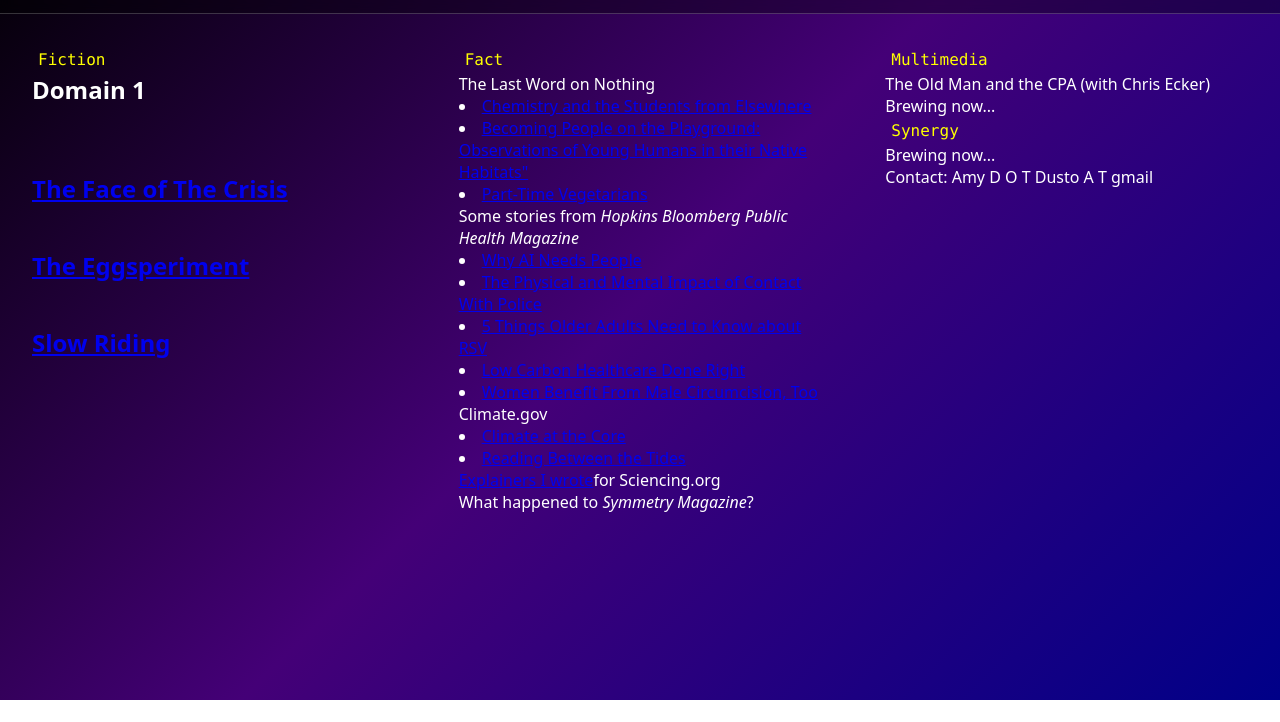
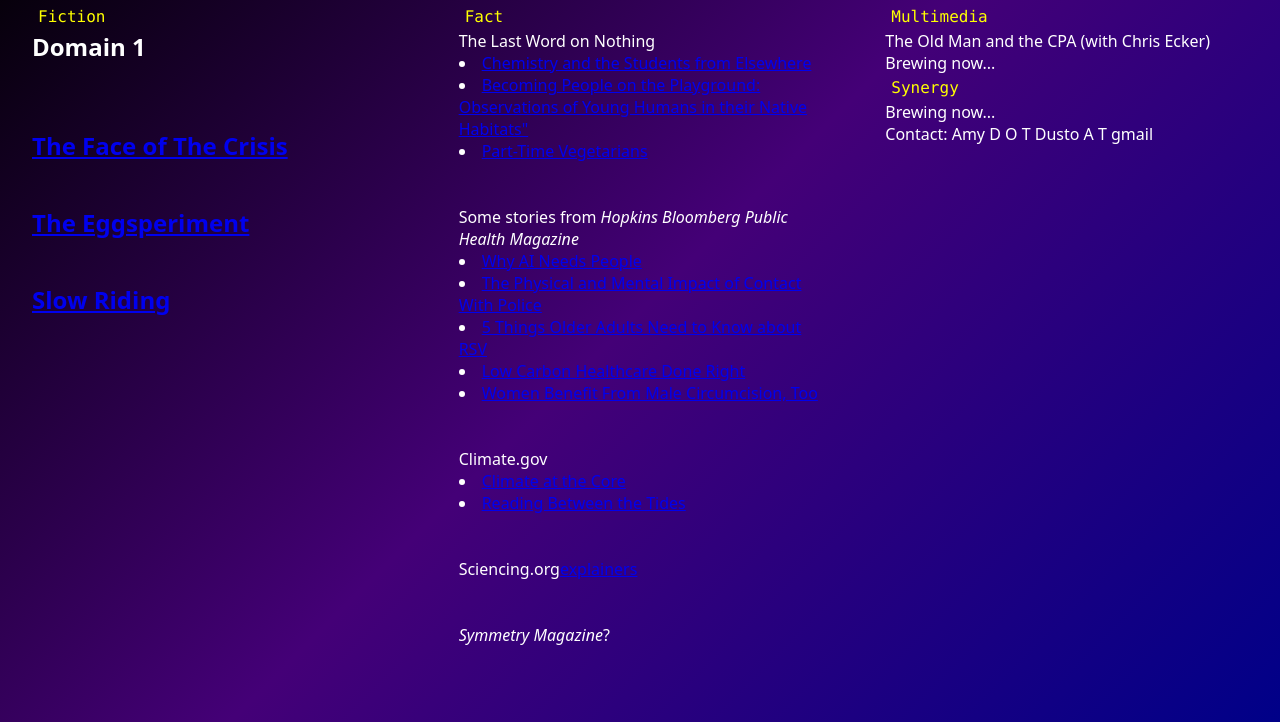
Before and after one commit to slacker525600/amarty.github.io, a plain HTML site: page docs/index.html in a window 1280 px wide. Shown: the part 100-822 px from the top of the page. Before the commit the page ends 800 px from the top, so only its background shows below. Drawn offline with Linux system fonts and the light colour scheme.

Commit message:
Fix HTML formatting and structure in index.html
Added line breaks for better formatting and corrected HTML structure.

```diff
--- a/docs/index.html
+++ b/docs/index.html
@@ -36,8 +36,8 @@
       <p>The Last Word on Nothing</p>
       <li><a href="https://lastwordonnothing.com/2026/04/29/guest-post-chemistry-the-students-from-elsewhere/">Chemistry and the Students from Elsewhere</a></li>
             <li><a href="https://lastwordonnothing.com/2021/06/25/guest-post-becoming-people-on-the-playground-observations-of-young-humans-in-their-native-habitats/">Becoming People on the Playground: Observations of Young Humans in their Native Habitats"</a></li>
-      <li><a href="https://lastwordonnothing.com/2021/04/19/guest-post-part-time-vegetarians/"</a>Part-Time Vegetarians</a></li>
-
+      <li><a href="https://lastwordonnothing.com/2021/04/19/guest-post-part-time-vegetarians/"</a>Part-Time Vegetarians</a></li><br>
+    </br>
       <p>Some stories from <i>Hopkins Bloomberg Public Health Magazine</i></p>
       <li><a href="https://magazine.publichealth.jhu.edu/2023/why-ai-needs-people">Why AI Needs People</a></li>
       <li><a href="https://magazine.publichealth.jhu.edu/2022/physical-and-mental-impact-contact-police">The Physical and Mental Impact of Contact With Police
@@ -45,13 +45,17 @@
       <li><a href="https://magazine.publichealth.jhu.edu/2023/5-things-older-adults-need-know-about-rsv">5 Things Older Adults Need to Know about RSV</a></li>
       <li><a href="https://magazine.publichealth.jhu.edu/2022/low-carbon-health-care-done-right">Low Carbon Healthcare Done Right</a></li>
       <li><a href="https://magazine.publichealth.jhu.edu/2011/women-benefit-from-male-circumcision-too">Women Benefit From Male Circumcision, Too
-      </a></li>
+      </a></li><br>
+    </br>
      <p>Climate.gov
        <li><a href="https://www.climate.gov/news-features/climate-tech/climate-core-how-scientists-study-ice-cores-reveal-earths-climate">Climate at the Core</li>
       <li><a href="https://www.climate.gov/news-features/climate-tech/reading-between-tides-200-years-measuring-global-sea-level">Reading Between the Tides</a></li>
-    </p>
-      <p><a href="https://www.sciencing.com/author/amy-dusto/">Explainers I wrote</a>for Sciencing.org</p>
-      <p>What happened to <i>Symmetry Magazine</i>?</p>
+    </p><br>
+    </br>
+      <p>Sciencing.org<a href="https://www.sciencing.com/author/amy-dusto/">explainers</a></p><br>
+    </br>
+      <p><i>Symmetry Magazine</i>?</p><br>
+    </br>
     </div>
   </div>
   <div class="main-content-3">
```
